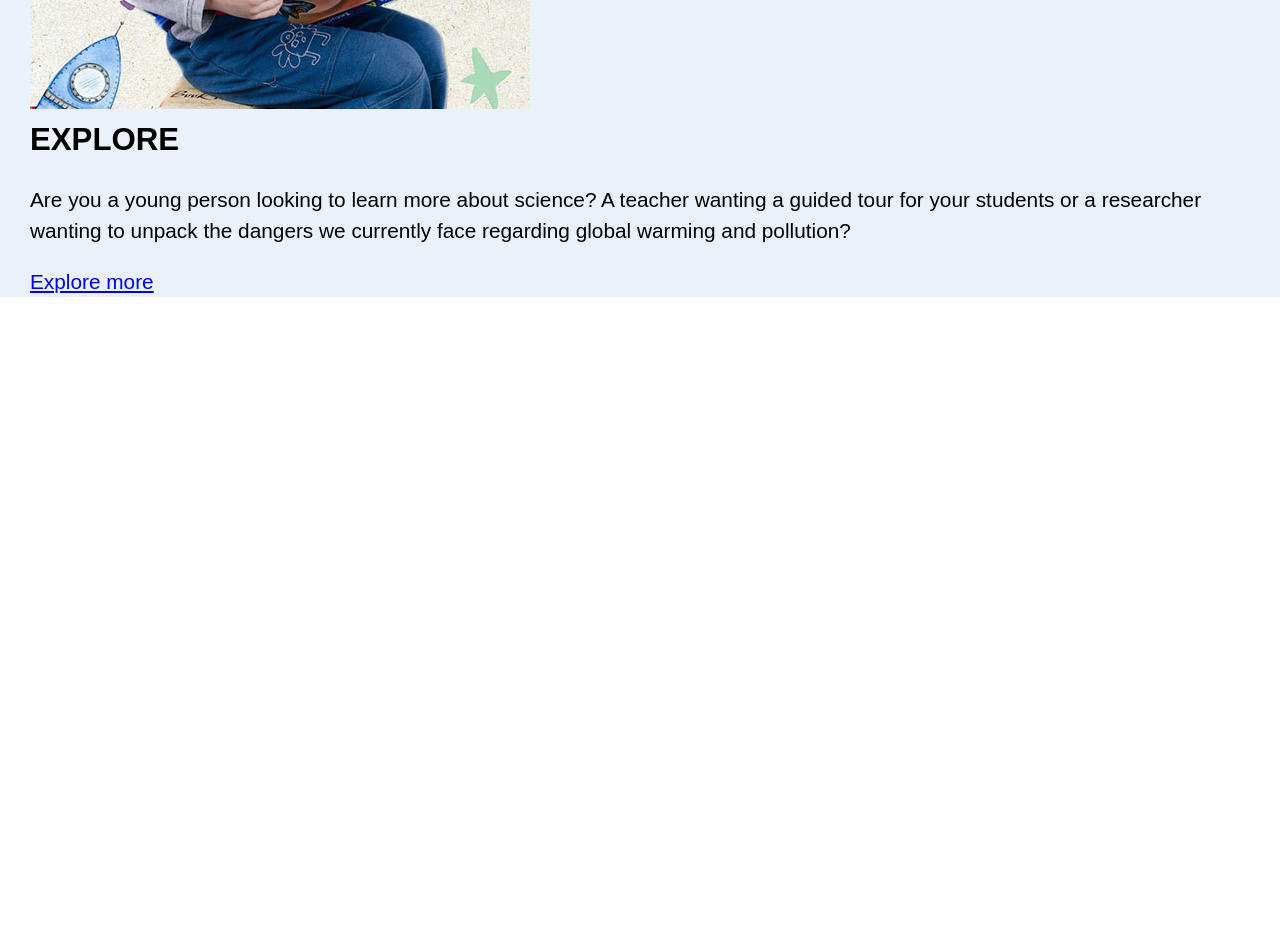
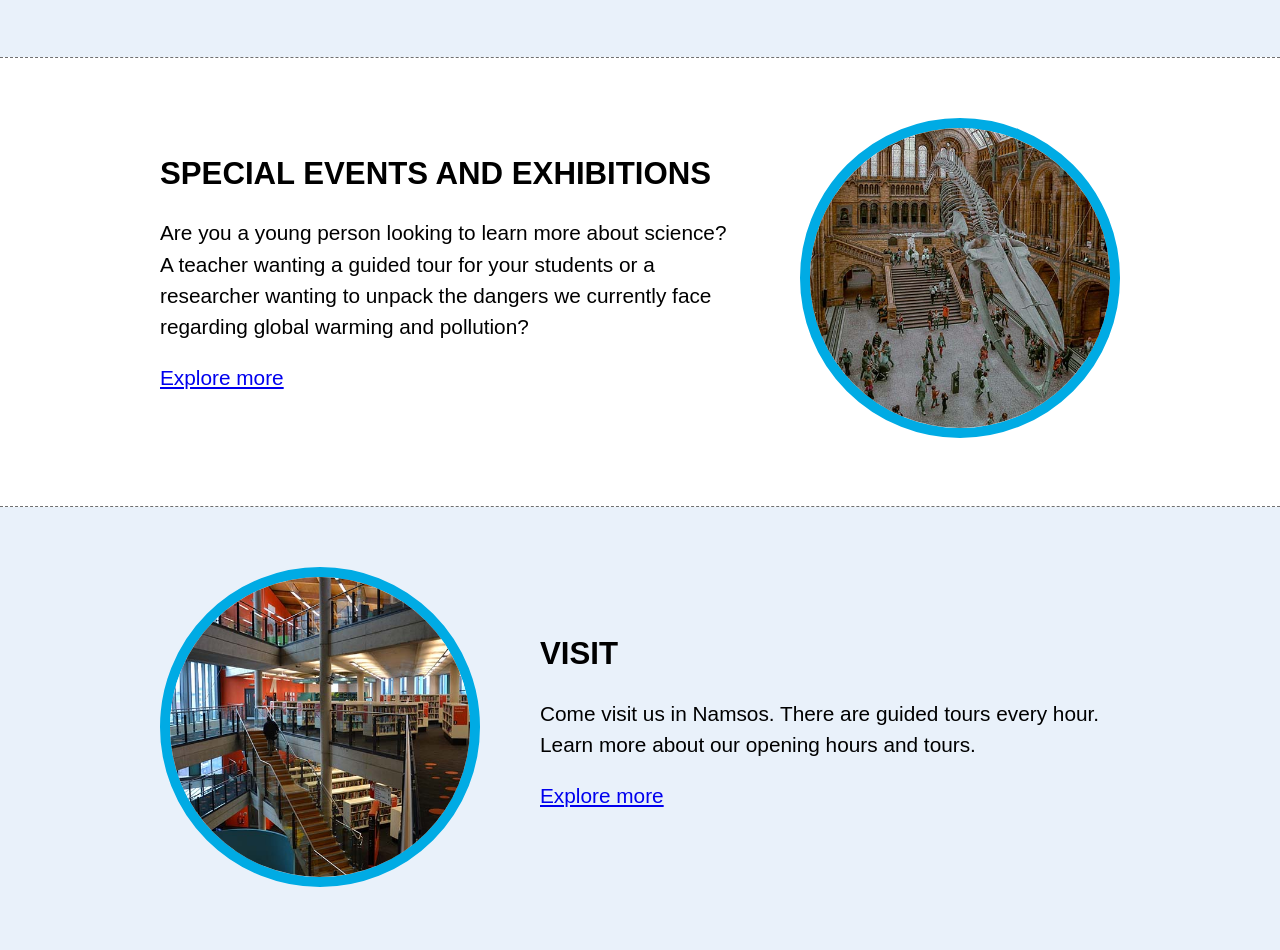
Before and after one commit to oddedodd/noroff-semester-project-01, a plain HTML site: page index.html in a window 1280 px wide. Shown: the part 1322-2272 px from the top of the page. Before the commit the page ends 2000 px from the top, so only its background shows below. Drawn offline with Linux system fonts and the light colour scheme; a web font is replaced by a local one.

Commit message:
Front page
Almost there

```diff
--- a/css/style.css
+++ b/css/style.css
@@ -39,6 +39,12 @@ p {
     background-color: #E9F1FA;
 }
 
+.border-dashed {
+    border-style: dashed none;
+    border-color: #707070;
+    border-width: 1px;
+}
+
 /* MAIN PAGE */
 #hero {
     display: flex;
@@ -54,7 +60,7 @@ p {
     display: flex;
     flex-direction: column;
     align-self: last baseline;
-    padding: 0 20px 100px 20px;
+    padding: 0 20px 20px 20px;
     text-align: center;
 }
 
@@ -66,8 +72,36 @@ p {
 
 .hero-title h1 {
     margin-bottom: 10px;
+    text-transform: none;
 }
 
+/*
+* IMAGES
+*/
+
+.img-circle {
+    border-radius: 50%;
+}
+
+/*
+* MAINPAGE SECTIONS
+*/
+
+.mainpage-section {
+    display: flex;
+    flex-direction: column;
+    align-items: center;
+    text-align: center;
+    padding: 60px 0;
+    gap: 20px;
+}
+
+.img-mainpage-section {
+    width: 320px;
+    height: 320px;
+    border: 10px solid #00ABE4;
+
+}
 
 section {
     padding: 0 30px;
@@ -75,6 +109,14 @@ section {
 
 #welcome {
     text-align: center;
+}
+
+/*
+* FOOTER
+*/
+footer {
+    background-color: #2E0219;
+    height: 300px;
 }
 
 /*
@@ -148,6 +190,18 @@ li {
         margin-top: 20px;
     }
 
+    .mainpage-section {
+        flex-direction: row;
+        text-align: left;
+        padding: 60px 0;
+        gap: 60px;
+        max-width: 960px;
+    }
+
+    .reverse {
+        flex-direction: row-reverse;
+    }
+
 }
 
 /*
--- a/index.html
+++ b/index.html
@@ -72,10 +72,10 @@
                 </p>
             </div>
         </section>
-        <section id="explore-main-page" class="accent-color">
-            <div class="container">
+        <section class="accent-color">
+            <div class="container mainpage-section">
                 <div class="image-column">
-                    <img src="images/explore_front01.jpg" alt="A child reading a book">
+                    <img src="images/explore_front01.jpg" class="img-circle img-mainpage-section" alt="A child reading a book">
                 </div>
                 <div class="text-column">
                     <h2>Explore</h2>
@@ -84,7 +84,64 @@
                 </div>
             </div>
         </section>
+
+        <section class="border-dashed">
+            <div class="container mainpage-section reverse">
+                <div class="image-column">
+                    <img src="images/events_front01.jpg" class="img-circle img-mainpage-section" alt="Dinosaur sceleton">
+                </div>
+                <div class="text-column">
+                    <h2>Special Events and Exhibitions</h2>
+                    <p>Are you a young person looking to learn more about science? A teacher wanting a guided tour for your students or a researcher wanting to unpack the dangers we currently face regarding global warming and pollution?</p>
+                    <p><a href="#" class="btn btn-default">Explore more</a></p>
+                </div>
+            </div>
+        </section>
+
+        <section class="accent-color">
+            <div class="container mainpage-section">
+                <div class="image-column">
+                    <img src="images/visit_front01.jpg" class="img-circle img-mainpage-section" alt="Staircase inside library">
+                </div>
+                <div class="text-column">
+                    <h2>Visit</h2>
+                    <p>Come visit us in Namsos. There are guided tours every hour. Learn more about our opening hours and tours.</p>
+                    <p><a href="#" class="btn btn-default">Explore more</a></p>
+                </div>
+            </div>
+        </section>
+
+        <section class="border-dashed">
+            <div class="container mainpage-section reverse">
+                <div class="image-column">
+                    <img src="images/spaces_front01.jpg" class="img-circle img-mainpage-section" alt="Mamut sceleton">
+                </div>
+                <div class="text-column">
+                    <h2>Exhibition Spaces</h2>
+                    <p>Learn about the wonders of our cosmos, learn about philosophers and scientists that wrestled with the question of our origins. From micro-organisms to the human body. Discover the origins of life on our planet.</p>
+                    <p><a href="#" class="btn btn-default">Explore more</a></p>
+                </div>
+            </div>
+        </section>
+
+        <section class="accent-color">
+            <div class="container mainpage-section">
+                <div class="image-column">
+                    <img src="images/support_front01.jpg" class="img-circle img-mainpage-section" alt="A picture of the outside of the museum">
+                </div>
+                <div class="text-column">
+                    <h2>Get involved</h2>
+                    <p>Support the museum. Contribute as a donor or volunteer. Learn about all the ways you can support.</p>
+                    <p><a href="#" class="btn btn-default">Explore more</a></p>
+                </div>
+            </div>
+        </section>
+
     </main>
+
+    <footer>
+
+    </footer>
     <script src="js/main.js"></script>
 </body>
 </html>
```
Also changed, not shown: images/events_front01.jpg (added), images/spaces_front01.jpg (added), images/support_front01.jpg (added), images/visit_front01.jpg (added).
